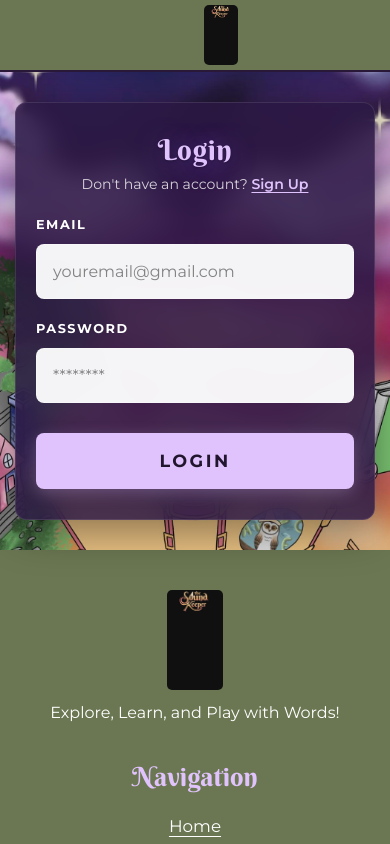
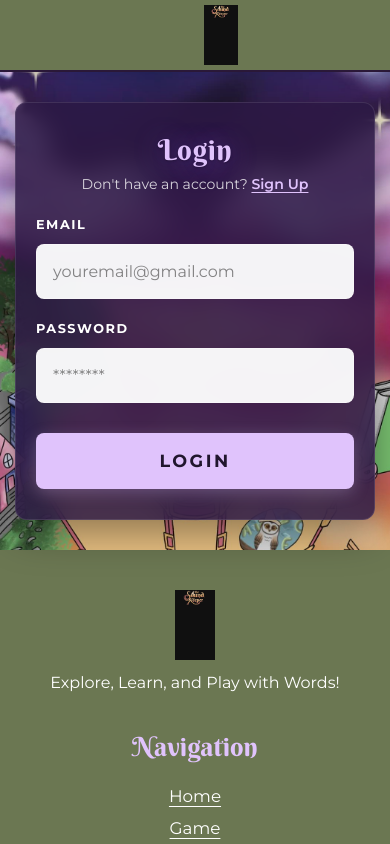
Before and after one commit to eldestdaughterr11/Magic-Reader-New-Game-Site, a React (Vite) app: page /login in a window 390 px wide. Shown: the top 844 px of the page. Built offline with nearby package versions, Linux system fonts and the light colour scheme.

Commit message:
Fix: Adjust logo size and remove black background for Sound Keeper logo

```diff
--- a/src/index.css
+++ b/src/index.css
@@ -100,16 +100,15 @@ header {
 }
 
 .logo-img {
-    height: 132px;
+    height: 80px;
     width: auto;
     object-fit: contain;
-    border-radius: 5px;
-    /* Seamless sa olive header/footer (--header-footer-bg) kapag may 1px halo ang PNG */
-    background-color: var(--header-footer-bg);
+    border-radius: 0;
+    background-color: transparent;
 }
 
 .logo-img.footer-logo {
-    height: 150px;
+    height: 90px;
 }
 
 .user-profile {
@@ -1321,11 +1320,11 @@ body.auth-page .auth-form .btn:hover {
     }
 
     .logo-img {
-        height: 70px;
+        height: 60px;
     }
 
     .logo-img.footer-logo {
-        height: 100px;
+        height: 70px;
     }
 
     /* Scaling general typography */
```
